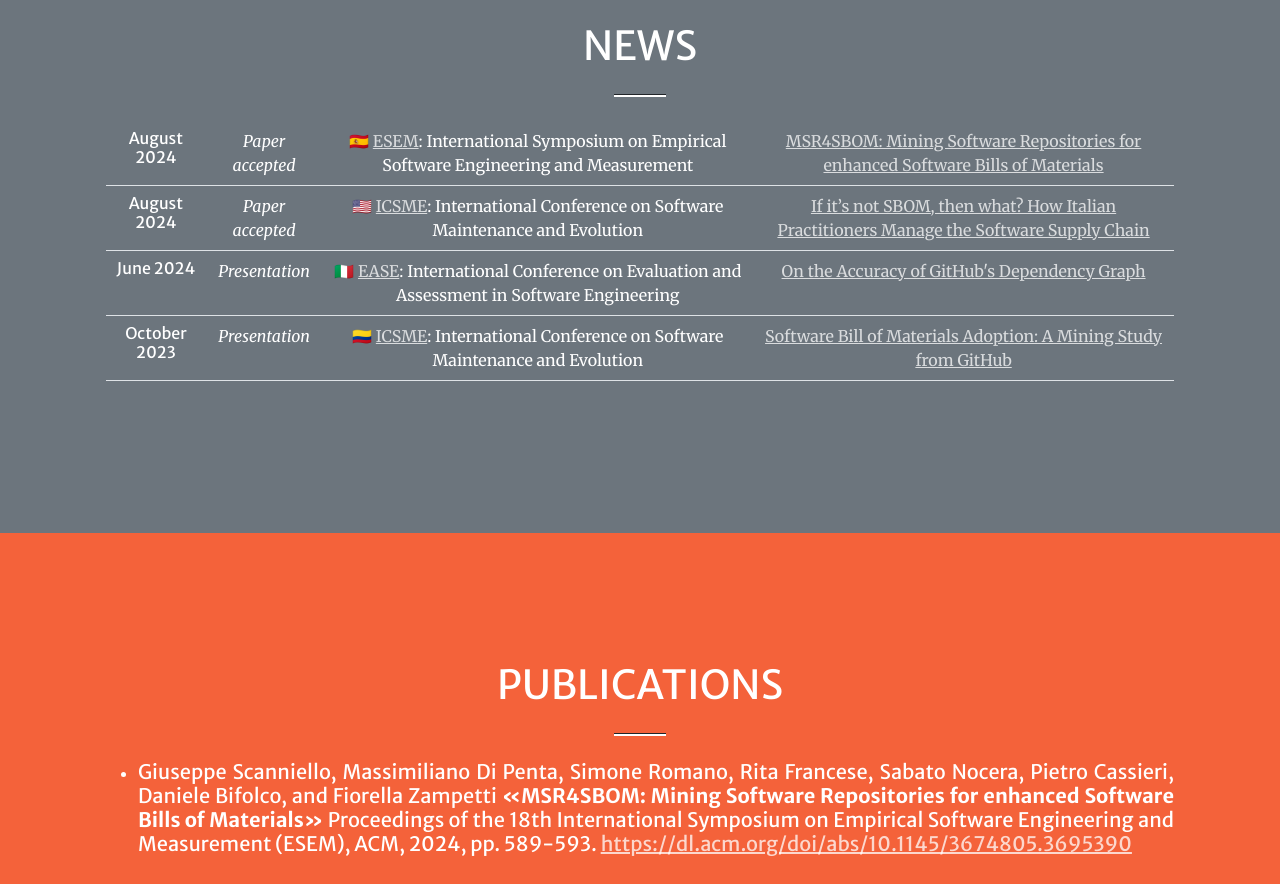
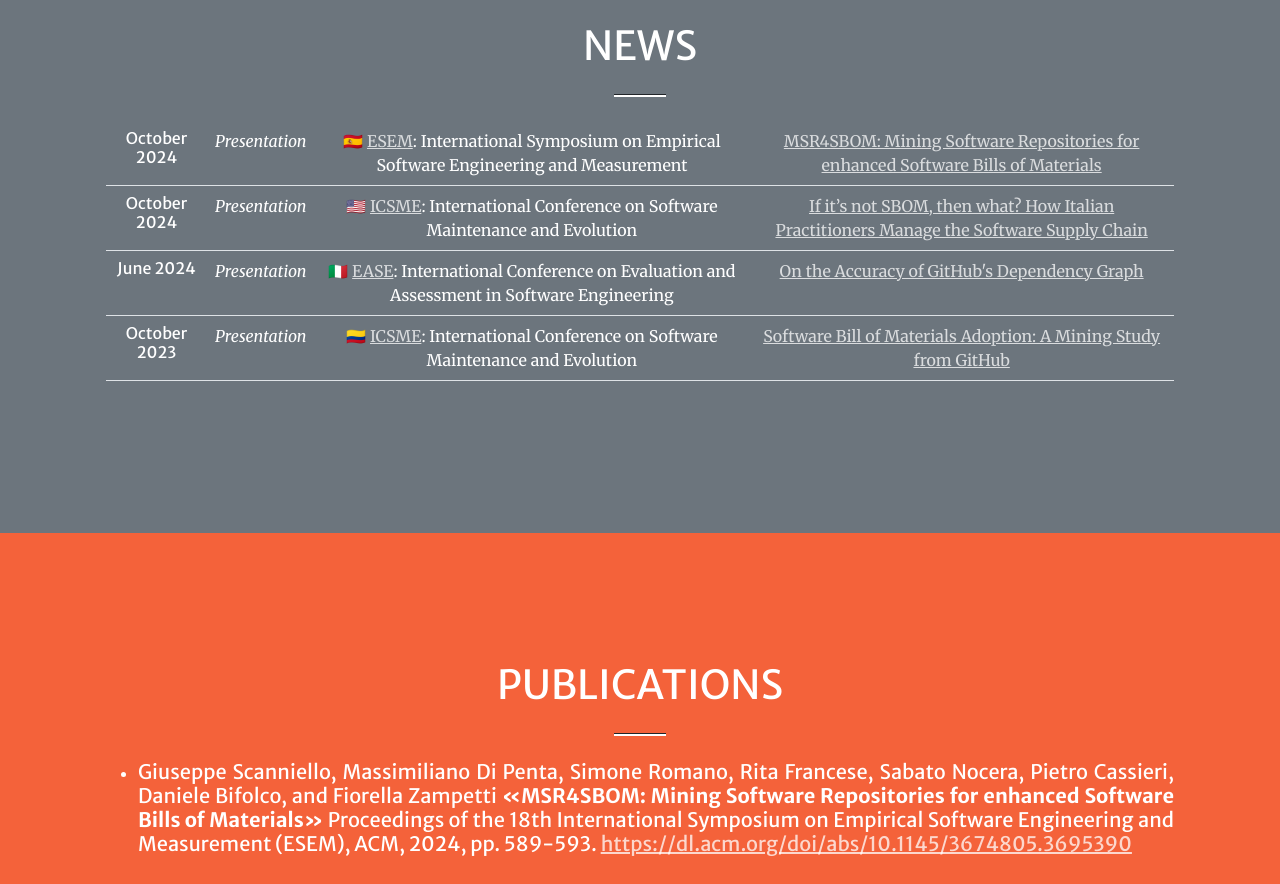
Before and after one commit to MSR4SBOM/msr4sbom.github.io, a plain HTML site: page index.html in a window 1280 px wide. Shown: the part 4680-5564 px from the top of the page. Drawn offline with nearby package versions, Linux system fonts and the light colour scheme; some packages are replaced by stand-ins of ours; a script that the page names is missing.

Commit message:
Update index.html

```diff
--- a/index.html
+++ b/index.html
@@ -313,14 +313,14 @@
                                     <table class="text-white table">
                                         <tbody>
                                             <tr>
-                                                <td><h6>August 2024</h6></td>
-                                                <td> <i> Paper accepted  </i> </td>
+                                                <td><h6>October 2024</h6></td>
+                                                <td> <i> Presentation  </i> </td>
                                                 <td> 🇪🇸 <a href="https://conf.researchr.org/home/esem-2024" class="text-white-75">ESEM</a>: International Symposium on Empirical Software Engineering and Measurement  </td>
                                                 <td><a href="https://dl.acm.org/doi/abs/10.1145/3674805.3695390" class="text-white-75"> MSR4SBOM: Mining Software Repositories for enhanced Software Bills of Materials</a></td></td>
                                             </tr>
                                             <tr>
-                                                <td><h6>August 2024</h6></td>
-                                                <td> <i> Paper accepted  </i> </td>
+                                                <td><h6>October 2024</h6></td>
+                                                <td> <i> Presentation  </i> </td>
                                                 <td> 🇺🇸 <a href="https://conf.researchr.org/home/icsme-2024" class="text-white-75">ICSME</a>: International Conference on Software Maintenance and Evolution </td>
                                                 <td><a href="https://doi.org/10.1109/ICSME58944.2024.00077" class="text-white-75"> If it’s not SBOM, then what? How Italian Practitioners Manage the Software Supply Chain</a></td></td>
                                             </tr>
```
